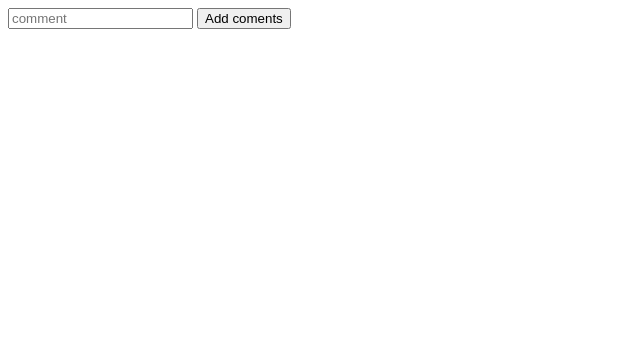
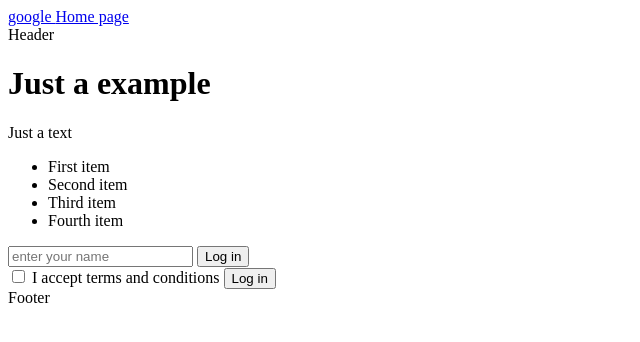
Before and after one commit to Tsekhmister/js_patterns, a plain HTML site: page index.html in a window 1280 px wide. Shown: the whole page, without its empty margins (0-640 px from the left). Drawn offline with Linux system fonts and the light colour scheme.

Commit message:
added file dom.js for reminder basic concepts

```diff
--- a/index.html
+++ b/index.html
@@ -7,11 +7,42 @@
   <title>Just</title>
 </head>
 <body>
-  <div>
-    <input type="text" placeholder="comment">
-    <button>Add coments</button>
-    <ul></ul>
-  </div>
-  <script src="./script.js"></script>
+  <a href="https://google.com" id="google-link">
+    google
+  </a>
+
+  <a href="/home" id="home-link">
+    Home page
+  </a>
+  <header>Header</header>
+  <!-- Some comment -->
+  <main>
+   <h1 class="page-title not-active active">Just a example</h1>
+      Just a text
+    <ul class="items">
+      <li>First item</li>
+      <li>Second item</li>
+      <li>Third item</li>
+      <li>Fourth item</li>
+    </ul>
+
+    <form action="/api/login" method="POST">
+      <input type="text" placeholder="enter your name">
+      <button type="button">Log in</button>
+
+    </form>
+
+    <form >
+      <input type="checkbox" id="terms">
+        <label for="terms">
+          I accept terms and conditions
+        </label>
+      <button type="button">Log in</button>
+
+    </form>
+  </main>
+  <footer>Footer</footer>
+  <!-- <script src="./script.js"></script> -->
+  <script src="./dom.js"></script>
 </body>
 </html>
```
